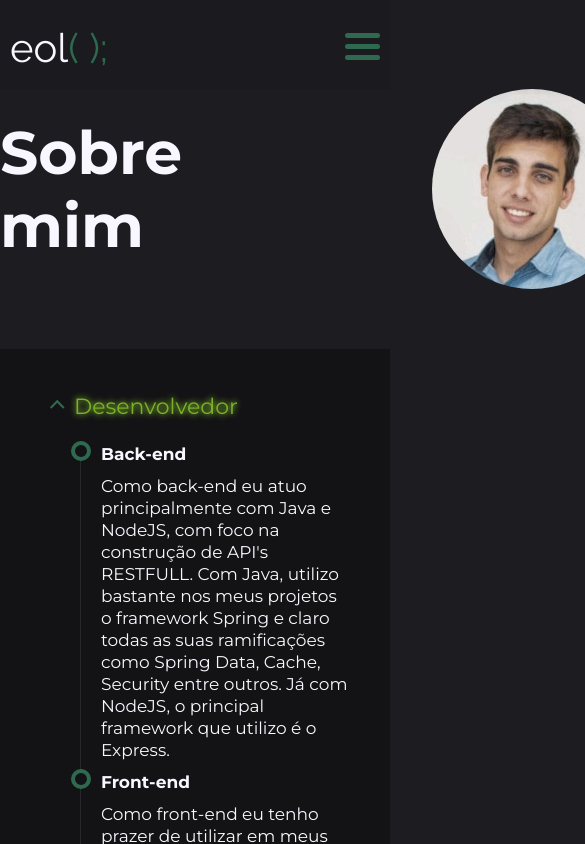
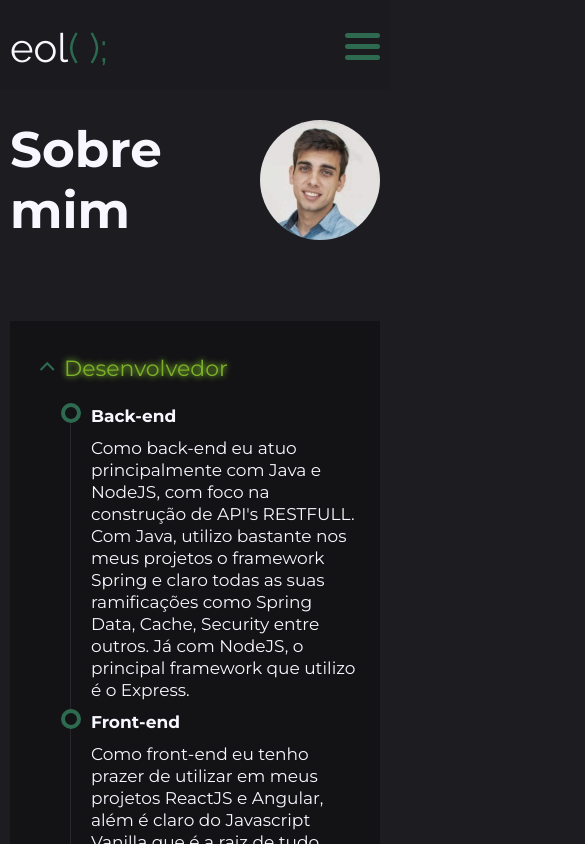
Before and after one commit to EricEOL/ericeol.dev, an Angular app: page /aboutme in a window 390 px wide. Shown: the top 844 px of the page, 585 px wide, since content can reach past the window. Built offline with nearby package versions, Linux system fonts and the light colour scheme.

Commit message:
Ajustando page sobre mim para mobile

```diff
--- a/src/app/core/components/aboutme/aboutme-mobile.component.css
+++ b/src/app/core/components/aboutme/aboutme-mobile.component.css
@@ -1,3 +1,132 @@
-@media (max-width:961px) {
+@media (max-width:1000px) {
+  .aboutme {
+    width: 100%;
+    display: flex;
+    justify-content: center;
+    flex-direction: column;
 
+    animation-name: component-transition;
+    animation-duration: 1s;
+  }
+
+  .aboutme header {
+    max-width: 100%;
+    min-width: 0;
+    padding: 10px;
+    margin: 0 auto;
+    display: flex;
+    align-items: center;
+    justify-content: space-between;
+    margin-top: 20px;
+  }
+
+  .aboutme header h2 {
+    font-size: 50px;
+    margin-right: 60px;
+  }
+
+  .aboutme header img {
+    width: 120px;
+    border-radius: 50%;
+    filter: grayscale(0.5);
+  }
+
+  .aboutme section {
+    width: 100%;
+    margin-top: 60px;
+    margin-bottom: 20px;
+    background: none;
+    padding: 10px;
+  }
+
+  .aboutme section > .container-cards{
+    padding: 10px 0;
+    margin: 0 auto;
+    max-width: 700px;
+    background: #131316;
+  }
+
+  .aboutme section .card {
+    display: flex;
+    flex-direction: column;
+    padding-bottom: 10px;
+    margin: 20px;
+    border-bottom: 1px solid #26262C;
+  }
+
+  .aboutme section .card .card-title label {
+    color: #f8f7ff;
+    font-size: 22px;
+    display: flex;
+    align-items: center;
+    justify-content: flex-start;
+    transition: 0.2s;
+  }
+
+  .aboutme section .card .card-title label img {
+    transition: 1s;
+  }
+
+  .aboutme section .card .card-content {
+    max-height: 0;
+    overflow: hidden;
+    transition: max-height 1s;
+  }
+
+  .aboutme section .card .card-content ul {
+    margin-top: 20px;
+  }
+
+  .aboutme section .card .card-content ul li {
+    position: relative;
+    padding-left: 20px;
+    padding-bottom: 10px;
+    border-left: 1px solid var(--bg-secondary);
+    list-style: none;
+    font-size: 17px;
+    line-height: 22px;
+  }
+
+  .aboutme section .card .card-content ul li .circle {
+    position: absolute;
+    left: -10px;
+    top: -2px;
+    width: 20px;
+    height: 20px;
+    border-radius: 50%;
+    border: 4px solid var(--text-details);
+    background: #131316;
+  }
+
+  .aboutme section .card .card-content ul li strong {
+    display: block;
+    margin-bottom: 10px;
+  }
+
+  .aboutme section .card input {
+    display: none;
+  }
+
+  .aboutme section .card input:checked ~ .card-content {
+    max-height: 1000px;
+    color: #f8f7ff;
+  }
+
+  .aboutme section .card input:checked ~ .card-title label {
+    color: rgb(123, 177, 42);
+    text-shadow: 0 0 6px greenyellow;
+  }
+
+  .aboutme section .card input:checked ~ .card-title label img {
+    transform: rotateX(180deg);
+  }
+
+  @keyframes component-transition {
+    0% {
+      margin-left: -100%;
+    }
+    100% {
+      margin-left: 0;
+    }
+  }
 }
--- a/src/app/core/components/aboutme/aboutme.component.css
+++ b/src/app/core/components/aboutme/aboutme.component.css
@@ -31,8 +31,12 @@
   max-width: 1000px;
   margin: 0 auto;
   margin-top: 60px;
+  margin-bottom: 20px;
+}
+
+.aboutme section > .container-cards{
+  padding: 20px;
   background: #131316;
-  margin-bottom: 20px;
 }
 
 .aboutme section .card {
--- a/src/app/core/components/aboutme/aboutme.component.html
+++ b/src/app/core/components/aboutme/aboutme.component.html
@@ -6,6 +6,7 @@
 
   <section>
 
+    <div class="container-cards">
       <div class="card">
         <input type="checkbox" id="dev" checked>
         <div class="card-title">
@@ -22,7 +23,8 @@
               <p>
                 Como back-end eu atuo principalmente com Java e NodeJS, com foco na construção de API's RESTFULL. Com
                 Java, utilizo bastante nos meus projetos o framework
-              Spring e claro todas as suas ramificações como Spring Data, Cache, Security entre outros. Já com NodeJS, o
+                Spring e claro todas as suas ramificações como Spring Data, Cache, Security entre outros. Já com NodeJS,
+                o
                 principal framework que utilizo é o Express.
               </p>
             </li>
@@ -30,7 +32,8 @@
               <div class="circle"></div>
               <strong>Front-end</strong>
               <p>
-              Como front-end eu tenho prazer de utilizar em meus projetos ReactJS e Angular, além é claro do Javascript
+                Como front-end eu tenho prazer de utilizar em meus projetos ReactJS e Angular, além é claro do
+                Javascript
                 Vanilla que é a raiz de tudo. Tenho diversos projetos
                 com esses frameworks/libs. Na parte de estilização com CSS, também utilizo diversos frameworks como
                 Bootstrap, Styled Components, Chakra UI, Tailwind CSS e Sass.
@@ -90,7 +93,8 @@
               <div class="circle"></div>
               <strong>Financeiro</strong>
               <p>
-              Durante minha permanência no Exército Brasileiro, trabalhei em diversas funções relacionadas ao finaneiro,
+                Durante minha permanência no Exército Brasileiro, trabalhei em diversas funções relacionadas ao
+                finaneiro,
                 que me trouxeram grandes experiências na área.
                 Atuei como Chefe do Setor Financeiro, Chefe do Setor de Aquisições, Licitações e Contratos e Chefe do
                 Setor de Material, todas essa funções exercidas no
@@ -110,6 +114,7 @@
           </ul>
         </div>
       </div>
+    </div>
 
   </section>
 </div>
--- a/src/app/core/components/projects/projects-mobile.component.css
+++ b/src/app/core/components/projects/projects-mobile.component.css
@@ -42,7 +42,7 @@
     z-index: 2;
   }
 
-  .projects .top .top-content strong {
+  .projects .top .top-content h2 {
     font-size: 50px;
   }
 
--- a/src/app/core/components/projects/projects.component.html
+++ b/src/app/core/components/projects/projects.component.html
@@ -2,7 +2,7 @@
   <div class="top">
     <div class="top-content">
       <div>
-        <strong>Meus Projetos</strong>
+        <h2>Meus Projetos</h2>
         <p>
           Tenho muito interesse na construção completa de uma aplicação,
           das regras de negócio mais importantes até a interação com o usuário final. <br />
```
Lines whose indentation alone changed are shown as unchanged.
